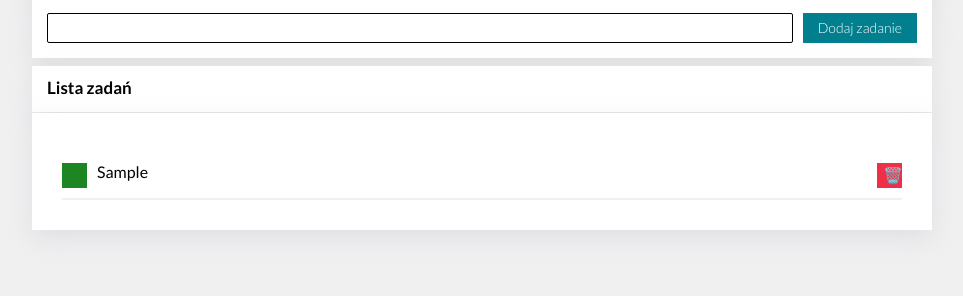
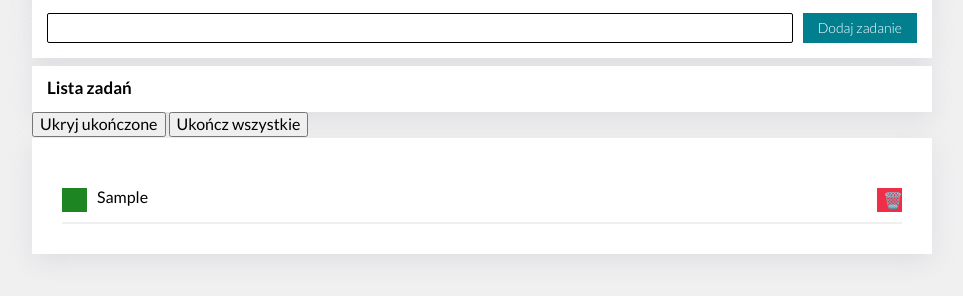
Before and after one commit to agaa-mac/to-do-list, a plain HTML site: page index.html in a window 1280 px wide. Both pictures are taken after typing "Sample" into the empty fields and a click on the button "Dodaj zadanie". Shown: the part 158-454 px from the top of the page, without its empty margins (158-1121 px from the left). Drawn offline with nearby package versions, Linux system fonts and the light colour scheme.

Commit message:
buttons "hide completed" and "complete all" are working

```diff
--- a/index.html
+++ b/index.html
@@ -34,7 +34,10 @@
           Dodaj zadanie
         </button>
       </form>
+
       <h2 class="subHeader">Lista zadań</h2>
+      <div class="js-buttons"></div>
+
       <ul class="list js-tasks"></ul>
     </main>
     <script src="src/script.js"></script>
--- a/src/script.js
+++ b/src/script.js
@@ -1,12 +1,42 @@
 {
-  const tasks = [];
+  let tasks = [];
+  let hideTasks = false;
 
   const toggleTaskDone = (index) => {
-    tasks[index].done = !tasks[index].done;
+    tasks = [
+      ...tasks.slice(0, index),
+      {
+        ...tasks[index],
+        done: !tasks[index].done,
+      },
+      ...tasks.slice(index + 1),
+    ];
+
     render();
   };
+
+  const toogleHideDoneTasks = () => {
+    hideTasks = !hideTasks;
+    render();
+  };
+
+  const allTasksDone = () => {
+    tasks = tasks.map((task) => {
+      if (task.done) {
+        return task;
+      } else {
+        return {
+          ...task,
+          done: true,
+        };
+      }
+    });
+    render();
+  };
+
   const removeTask = (index) => {
-    tasks.splice(index, 1);
+    tasks = [...tasks.slice(0, index), ...tasks.slice(index + 1)];
+
     render();
   };
   const bindEvents = () => {
@@ -26,13 +56,47 @@
       });
     });
   };
-  const bindButtonsEvents = () => {};
-  const renderButtons = () => {};
+  const bindButtonsEvents = () => {
+    const markAllDoneButton = document.querySelector(".js-markAllDone");
+
+    if (markAllDoneButton) {
+      markAllDoneButton.addEventListener("click", allTasksDone);
+    }
+
+    const toggleHideDoneTasksButton = document.querySelector(
+      ".js-toogleHideDoneTasks"
+    );
+
+    if (toggleHideDoneTasksButton) {
+      toggleHideDoneTasksButton.addEventListener("click", toogleHideDoneTasks);
+    }
+  };
+
+  const renderButtons = () => {
+    const buttonsElement = document.querySelector(".js-buttons");
+    if (tasks.length < 1) {
+      buttonsElement.innerHTML = "";
+      return;
+    }
+
+    buttonsElement.innerHTML = `
+
+    <button class = "buttons__button js-toogleHideDoneTasks">
+      ${hideTasks ? "Pokaz" : "Ukryj"} ukończone </button>
+<button class="buttons__button js-markAllDone" ${
+      tasks.every(({ done }) => done) ? "disabled" : ""
+    } >
+Ukończ wszystkie </button>
+
+    `;
+  };
+
   const renderTasks = () => {
-    let htmlString = "";
+    const taskToHTML = (task) => `
 
-    for (const task of tasks) {
-      htmlString += ` <li class="list__item"
+     <li class="list__item ${
+       task.done && hideTasks ? "list__item--hidden" : ""
+     } "
       >
       <button class="list__button list__button--buttonDone js-done"
        ${task.done ? 'style="color: white"' : ""}>✓</button>
@@ -44,20 +108,21 @@
       <button class="list__button list__button--buttonRemove js-removeTask">🗑️</button>
 
       </li>`;
-    }
 
-    document.querySelector(".js-tasks").innerHTML = htmlString;
+    const tasksElement = document.querySelector(".js-tasks");
+    tasksElement.innerHTML = tasks.map(taskToHTML).join("");
   };
 
   const render = () => {
     renderTasks();
+    renderButtons();
     bindEvents();
+    bindButtonsEvents();
   };
 
   const addNewTask = (newTaskContent) => {
-    tasks.push({
-      content: newTaskContent,
-    });
+    tasks = [...tasks, { content: newTaskContent }];
+
     render();
   };
 
--- a/src/style.css
+++ b/src/style.css
@@ -66,6 +66,10 @@ html {
   padding: 2px 5px;
 }
 
+.list__item--hidden {
+  display: none;
+}
+
 .list__button--buttonDone {
   background-color: rgb(29, 134, 35);
   border: 1px solid rgb(29, 134, 35);
```
